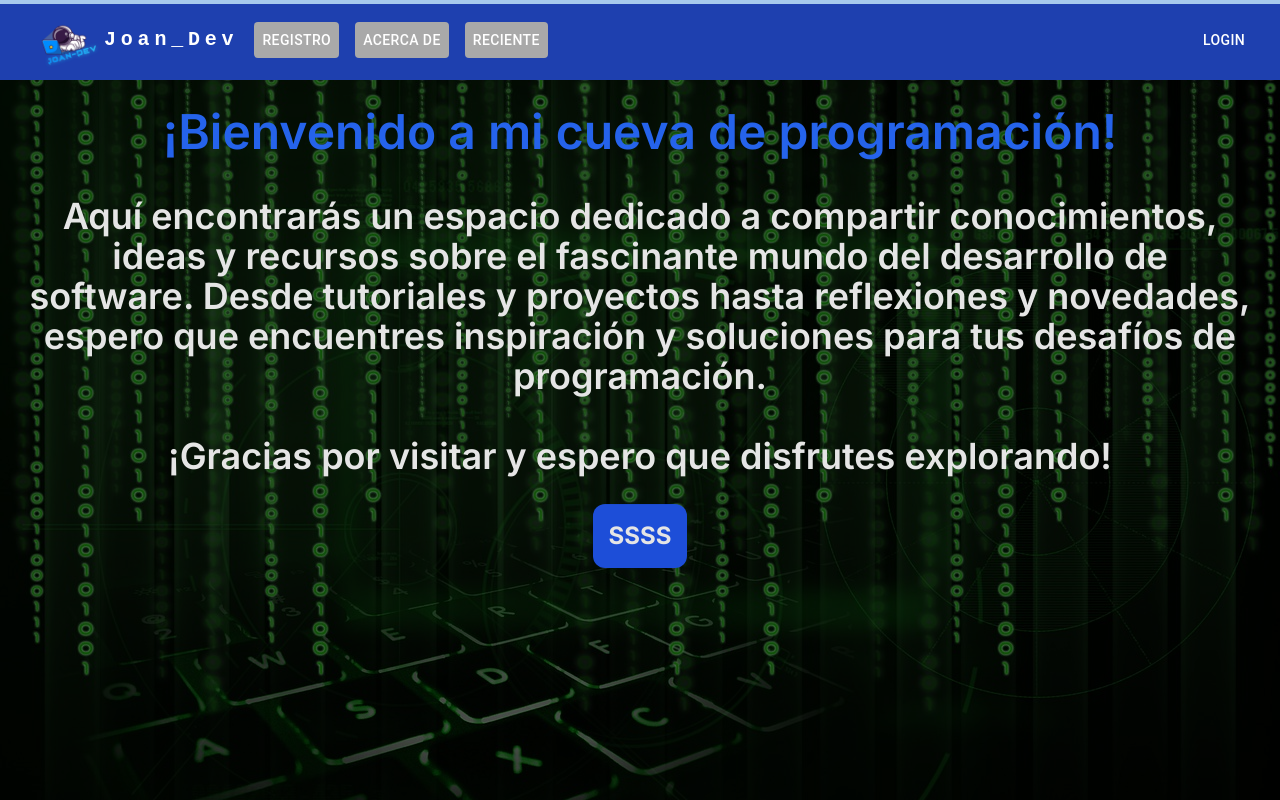
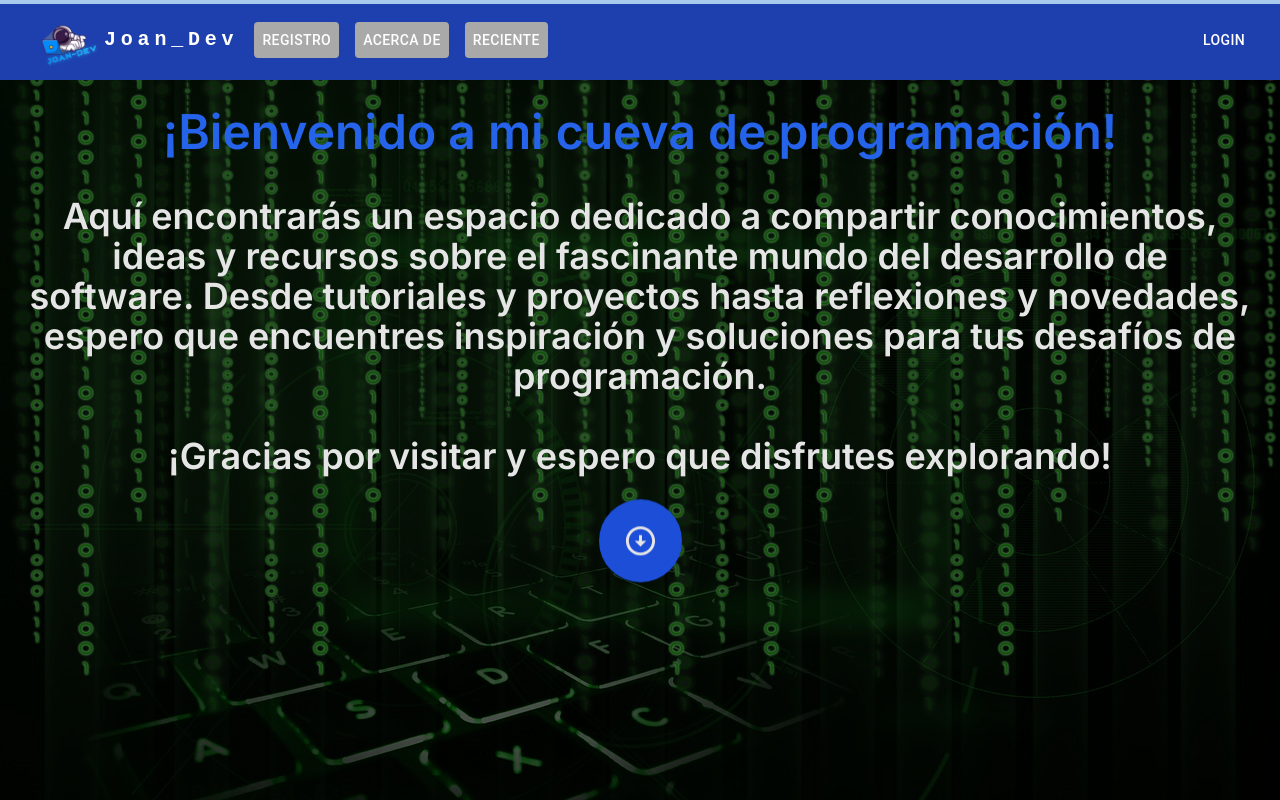
Before and after one commit to Stress0219/personal_blog, a Next.js app: page / in a window 1280 px wide. Shown: the top 800 px of the page. Built offline with nearby package versions, Linux system fonts and the light colour scheme.

Commit message:
arrow_icon_added

```diff
--- a/components/Banner.tsx
+++ b/components/Banner.tsx
@@ -1,6 +1,7 @@
 import React from "react";
 import Image from "next/image";
 import banner from "../public/banner.jpg";
+import ArrowCircleDownIcon from '@mui/icons-material/ArrowCircleDown';
 
 const Banner = () => {
   return (
@@ -29,8 +30,8 @@ const Banner = () => {
               </h1>
             </div>
             <div className=" invisible md:visible md:flex md:justify-center md:items-center">
-              <button className="p-4 font-bold text-2xl bg-blue-700 rounded-xl hover:bg-blue-600 animate-bounce">
-                <a href="#destacados">SSSS</a>
+              <button className="p-6 font-bold text-2xl bg-blue-700 rounded-full hover:bg-blue-600 animate-bounce">
+                <a href="#destacados" className="rounded-full"><ArrowCircleDownIcon fontSize="large"/></a>
               </button>
             </div>
           </div>
```
